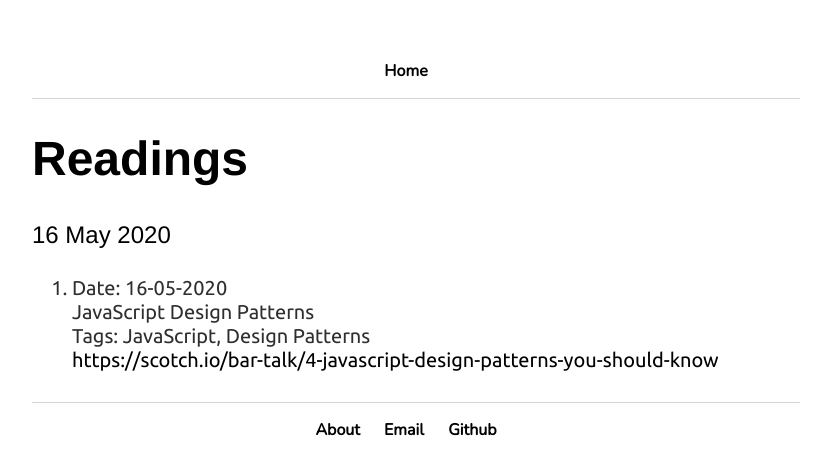
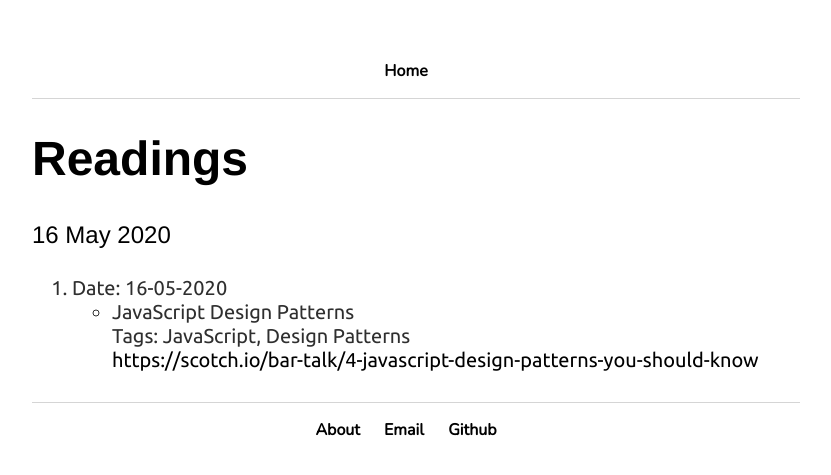
Before and after one commit to jomyemmanuel/jomyemmanuel.github.io, a Jekyll site: the page built from _posts/2020-05-16-Readings.md, in a window 1280 px wide. Shown: the top 475 px of the page, without its empty margins (224-1055 px from the left). Built offline with Jekyll 4.4.1, drawn with Linux system fonts in a browser that asks for light colours.

Commit message:
changes in blog design

```diff
--- a/_posts/2020-05-16-Readings.md
+++ b/_posts/2020-05-16-Readings.md
@@ -4,6 +4,6 @@ title: "Readings"
 date: 2020-05-16
 ---
 1. Date: 16-05-2020 <br />
-   JavaScript Design Patterns <br />
-   Tags: JavaScript, Design Patterns <br />
-   <https://scotch.io/bar-talk/4-javascript-design-patterns-you-should-know>
+	* JavaScript Design Patterns <br />
+	  Tags: JavaScript, Design Patterns <br />
+	  <https://scotch.io/bar-talk/4-javascript-design-patterns-you-should-know>
```
